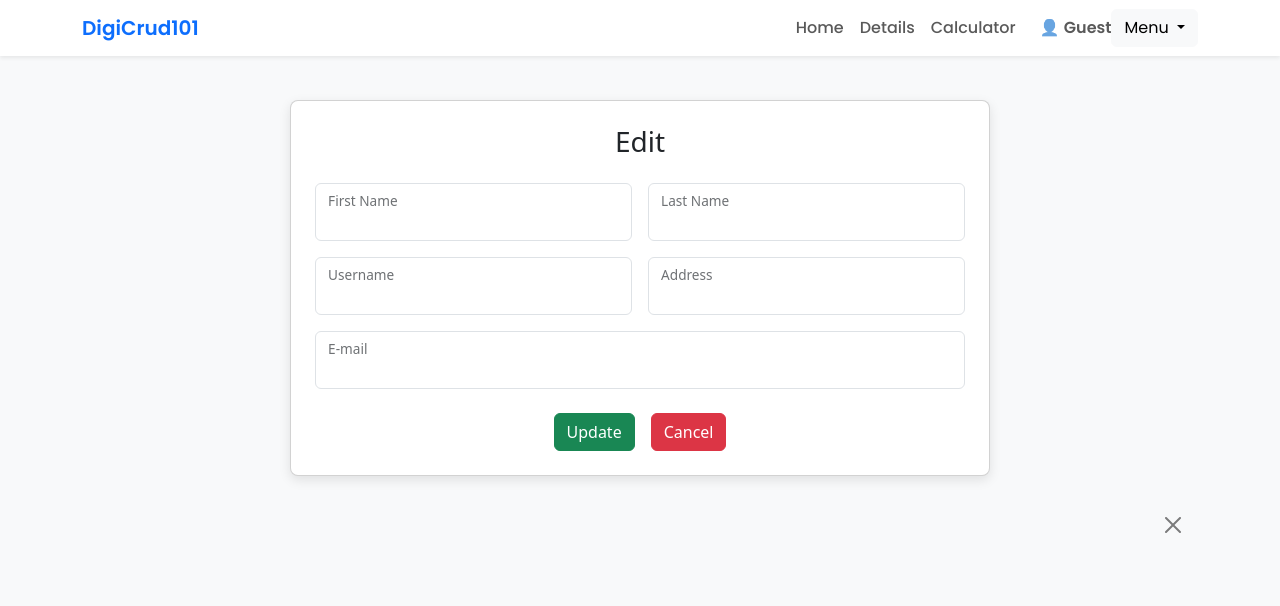
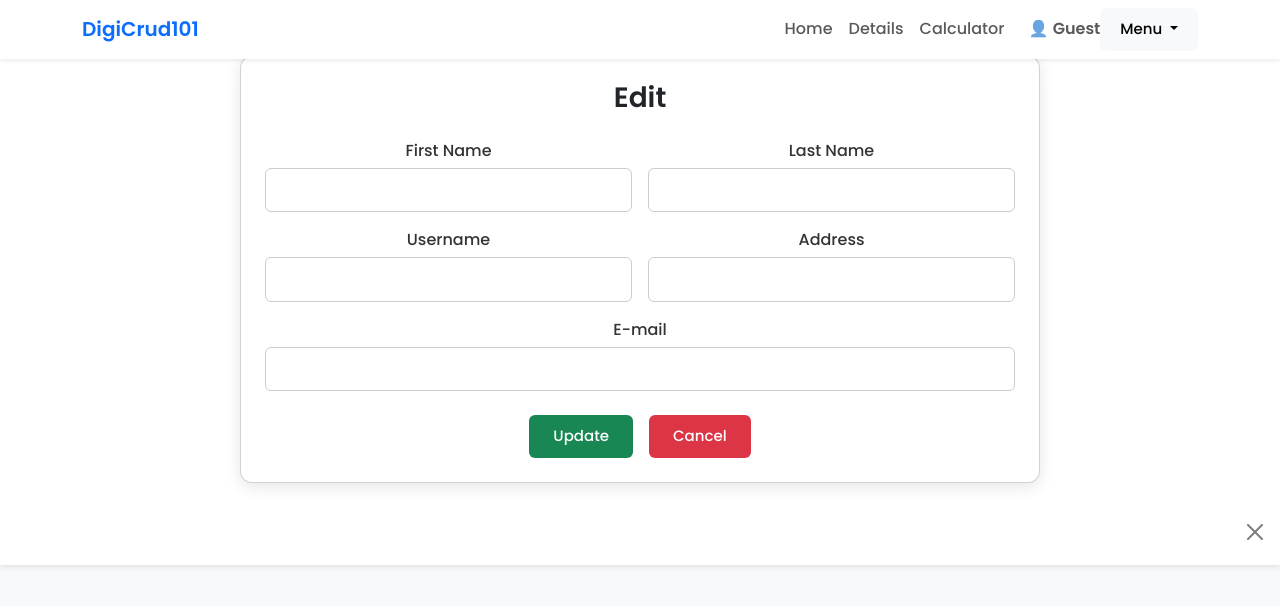
Before and after one commit to chrisfusillero/ojtcrud-1, a PHP site: the page made by application/views/admin_edit_access.php in a window 1280 px wide. Shown: the top 606 px of the page. Run offline with PHP 8.4, Linux system fonts and the light colour scheme; the template is opened without the code that fills it, so the values that code supplies are empty; some libraries are stand-ins or nearby versions.

Commit message:
updated edit view form for the admin interface

```diff
--- a/application/config/routes.php
+++ b/application/config/routes.php
@@ -57,4 +57,6 @@ $route['translate_uri_dashes'] = FALSE;
 $route['welcome'] = 'welcome';
 $route['welcome/crud_details'] = 'welcome/crud_details';
 $route['welcome/calculator'] = 'welcome/calculator';
-$route['admin_welcome'] = 'admin_welcome';
+
+
+$route['admin_Main/update/(:num)'] = 'admin_Main/update/$1';
--- a/application/views/admin_edit_access.php
+++ b/application/views/admin_edit_access.php
@@ -17,13 +17,15 @@
   body {
     padding-top: 80px;
     background-color: #f8f9fa;
+    font-family: 'Poppins', sans-serif;
+    margin: 0;
   }
+
 
   .header {
     background-color: #fff;
     color: #222;
-  font-family: 'Poppins', sans-serif;
-  padding: 10px 0;
+    padding: 12px 0;
     text-align: center;
     position: fixed;
     top: 0;
@@ -32,26 +34,123 @@
     box-shadow: 0 2px 6px rgba(0, 0, 0, 0.1);
   }
 
+  .header h1 {
+    font-size: 1.5rem;
+    margin: 0;
+  }
+
+
   .card {
-      max-width: 700px;
+    max-width: 800px;
+    width: 90%;
+    margin: 20px auto;
+    padding: 30px 40px;
+    border-radius: 12px;
+    background-color: #fff;
+    box-shadow: 0 4px 16px rgba(0, 0, 0, 0.1);
+    transition: transform 0.2s ease, box-shadow 0.2s ease;
+  }
+
+  .card:hover {
+    transform: translateY(-3px);
+    box-shadow: 0 6px 20px rgba(0, 0, 0, 0.15);
+  }
+
+
+  .form-label {
+    font-weight: 500;
+    color: #333;
+    display: block;
+    margin-bottom: 5px;
+  }
+
+  .form-control {
     width: 100%;
-      margin: 20px auto;
-      border-radius: 8px;
-      box-shadow: 0 4px 12px rgba(0, 0, 0, 0.1);
+    border: 1px solid #ccc;
+    border-radius: 6px;
+    padding: 10px 12px;
+    font-size: 15px;
+    transition: border-color 0.2s ease;
+  }
+
+  .form-control:focus {
+    outline: none;
+    border-color: #007bff;
+    box-shadow: 0 0 3px rgba(0, 123, 255, 0.3);
+  }
+
+
+  .btn {
+    display: inline-block;
+    border-radius: 6px;
+    font-weight: 500;
+    padding: 10px 20px;
+    font-size: 15px;
+    border: none;
+    cursor: pointer;
+    transition: background-color 0.2s ease, transform 0.2s ease;
+  }
+
+  .btn-primary {
+    background-color: #007bff;
+    color: #fff;
+  }
+
+  .btn-primary:hover {
+    background-color: #0069d9;
+    transform: scale(1.02);
+  }
+
+  .btn-secondary {
+    background-color: #6c757d;
+    color: #fff;
+  }
+
+  .btn-secondary:hover {
+    background-color: #5a6268;
+  }
+
+
+  @media (max-width: 768px) {
+    .card {
+      padding: 20px;
+      width: 95%;
+    }
+
+    .header h1 {
+      font-size: 1.25rem;
+    }
+
+    .btn {
+      width: 100%;
+      margin-top: 10px;
+    }
   }
 
   @media (max-width: 576px) {
     body {
       padding-top: 70px;
     }
-      .navbar-brand {
-        font-size: 1.1rem;
-      }
+
     .card {
       padding: 15px;
+      border-radius: 10px;
+    }
+
+    .form-control {
+      font-size: 14px;
+    }
+
+    .header {
+      padding: 10px;
+    }
+
+    .header h1 {
+      font-size: 1.1rem;
     }
   }
 </style>
+
 </head>
 
 <body>
@@ -122,62 +221,67 @@
   </div>
 </nav>
 
-</header>
+div class="container">
+  <div class="card p-4">
+    <h3 class="text-center mb-4 fw-bold">Edit</h3>
 
-<div class="container">
-  <div class="card p-4">
-    <h3 class="text-center mb-4">Edit</h3>
+    <form action="<?= site_url('admin_Main/update/' . $record['id']); ?>" method="POST">
+      <div class="row g-3">
 
-    <form action="http://localhost/crud/index.php/Welcome/update/<?= $record['id'] ?>" method="POST">
-      <div class="row g-3">
         <div class="col-md-6">
-          <div class="form-floating">
+          <div class="form-group">
+            <label for="firstname" class="form-label">First Name</label>
             <input type="text" class="form-control" id="firstname" name="name"
                    value="<?= isset($record['firstname']) ? htmlspecialchars($record['firstname']) : '' ?>" required>
-            <label for="firstname">First Name</label>
           </div>
         </div>
 
+
         <div class="col-md-6">
-          <div class="form-floating">
+          <div class="form-group">
+            <label for="lastname" class="form-label">Last Name</label>
             <input type="text" class="form-control" id="lastname" name="lastname"
                    value="<?= isset($record['lastname']) ? htmlspecialchars($record['lastname']) : '' ?>" required>
-            <label for="lastname">Last Name</label>
           </div>
         </div>
 
+
         <div class="col-md-6">
-          <div class="form-floating">
+          <div class="form-group">
+            <label for="username" class="form-label">Username</label>
             <input type="text" class="form-control" id="username" name="username"
                    value="<?= isset($record['username']) ? htmlspecialchars($record['username']) : '' ?>" required>
-            <label for="username">Username</label>
           </div>
         </div>
 
+
         <div class="col-md-6">
-          <div class="form-floating">
+          <div class="form-group">
+            <label for="address" class="form-label">Address</label>
             <input type="text" class="form-control" id="address" name="address"
                    value="<?= isset($record['address']) ? htmlspecialchars($record['address']) : '' ?>">
-            <label for="address">Address</label>
           </div>
         </div>
 
+
         <div class="col-12">
-          <div class="form-floating">
+          <div class="form-group">
+            <label for="email" class="form-label">E-mail</label>
             <input type="email" class="form-control" id="email" name="email"
-                   value="<?= isset($record['email']) ? htmlspecialchars($record['email']) : '' ?>">
-            <label for="email">E-mail</label>
+                   value="<?= isset($record['email']) ? htmlspecialchars($record['email']) : '' ?>" required>
           </div>
         </div>
       </div>
 
 
       <div class="d-flex justify-content-center mt-4">
-        <button type="submit" class="btn btn-success me-2">Update</button>
-        <a href="http://localhost/crud/index.php/admin_Main/admin_crud" class="btn btn-danger ms-2">Cancel</a>
+        <button type="submit" class="btn btn-success px-4 me-2">Update</button>
+        <a href="<?= site_url('admin_Main/admin_crud'); ?>" class="btn btn-danger px-4 ms-2">Cancel</a>
       </div>
     </form>
   </div>
+</div>
+
 
 
   <?php if($this->session->flashdata('kyre')): ?>
```
Also changed, not shown: application/controllers/admin_Main.php (+21 -6 lines), application/models/login_model.php (+9 -1 lines). Lines whose indentation alone changed are shown as unchanged.
